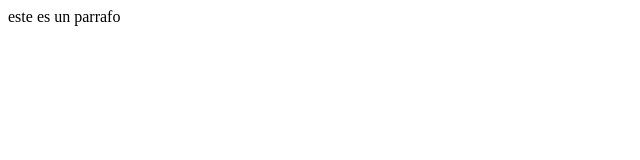
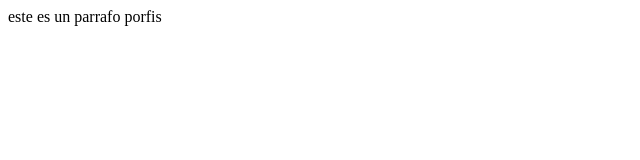
Before and after one commit to manliot/.l, a plain HTML site: page index.html in a window 1280 px wide. Shown: the full height of the page, 0-640 px from the left. Drawn offline with Linux system fonts and the light colour scheme.

Commit message:
2 commit

```diff
--- a/index.html
+++ b/index.html
@@ -3,6 +3,6 @@
 </head>
 
 <body>
-<p>este es un parrafo</p>
+<p>este es un parrafo porfis</p>
 </body>
 </html>
```
